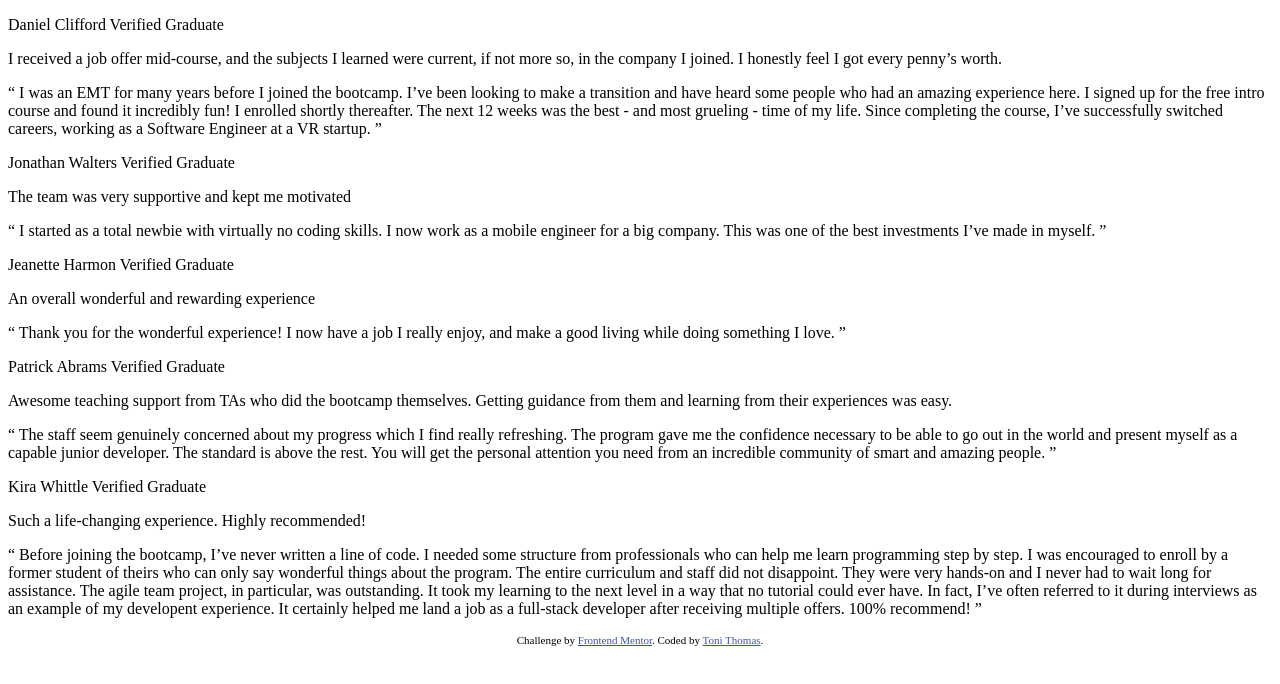
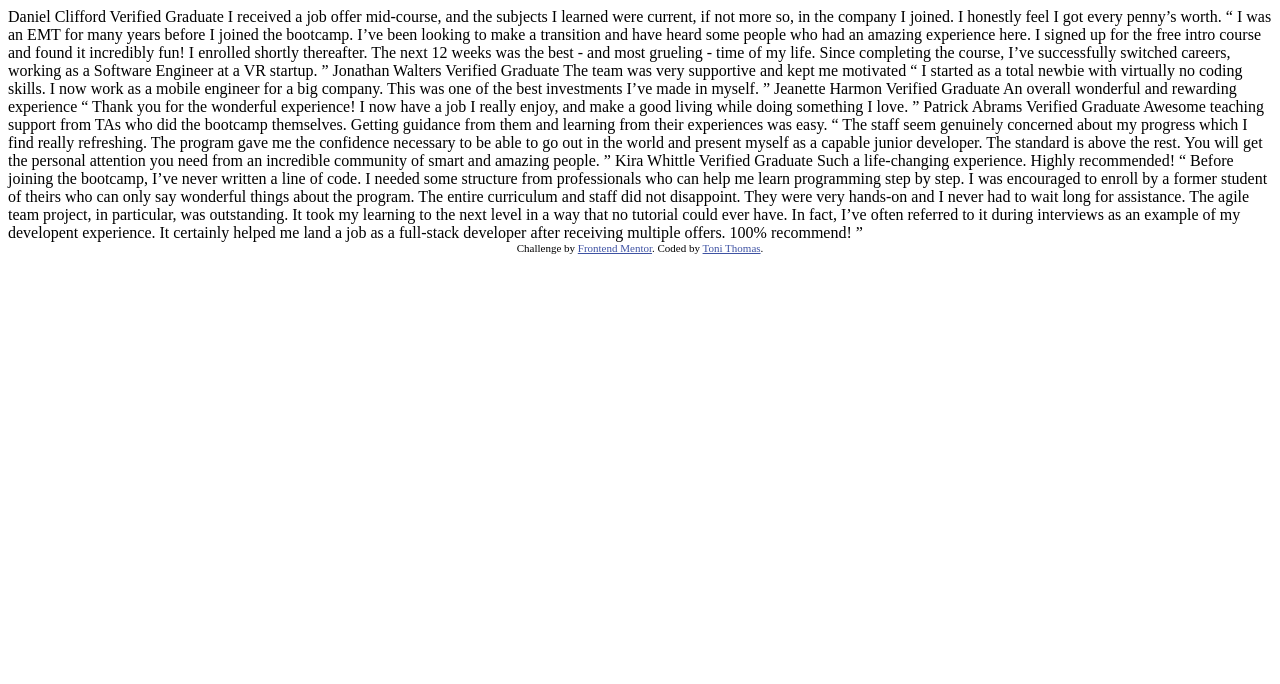
Before and after one commit to DiyBookOfLife/ps-FrontendMentor, a plain HTML site: page index.html in a window 1280 px wide. Drawn offline with Linux system fonts and the light colour scheme.

Commit message:
corrected html starter code

```diff
--- a/index.html
+++ b/index.html
@@ -11,7 +11,7 @@
       sizes="32x32"
       href="./images/favicon-32x32.png"
     />
-    <link rel="stylesheet" href="styles.css">
+
     <title>Frontend Mentor | Toni Thomas</title>
 
     <!-- Feel free to remove these styles or customise in your own stylesheet 👍 -->
@@ -26,73 +26,40 @@
     </style>
   </head>
   <body>
-    <article class="main-article">
-      <div>
-        <p class="author">Daniel Clifford Verified Graduate</p>
-      <p class="testimony">
-        I received a job offer mid-course, and the subjects I learned were
-        current, if not more so, in the company I joined. I honestly feel I got
-        every penny’s worth.
-      </p>
-      <p class="quotes">
-        “ I was an EMT for many years before I joined the bootcamp. I’ve been
-        looking to make a transition and have heard some people who had an
-        amazing experience here. I signed up for the free intro course and found
-        it incredibly fun! I enrolled shortly thereafter. The next 12 weeks was
-        the best - and most grueling - time of my life. Since completing the
-        course, I’ve successfully switched careers, working as a Software
-        Engineer at a VR startup. ”
-      </p>
-      </div>
+    Daniel Clifford Verified Graduate I received a job offer mid-course, and the
+    subjects I learned were current, if not more so, in the company I joined. I
+    honestly feel I got every penny’s worth. “ I was an EMT for many years
+    before I joined the bootcamp. I’ve been looking to make a transition and
+    have heard some people who had an amazing experience here. I signed up for
+    the free intro course and found it incredibly fun! I enrolled shortly
+    thereafter. The next 12 weeks was the best - and most grueling - time of my
+    life. Since completing the course, I’ve successfully switched careers,
+    working as a Software Engineer at a VR startup. ” Jonathan Walters Verified
+    Graduate The team was very supportive and kept me motivated “ I started as a
+    total newbie with virtually no coding skills. I now work as a mobile
+    engineer for a big company. This was one of the best investments I’ve made
+    in myself. ” Jeanette Harmon Verified Graduate An overall wonderful and
+    rewarding experience “ Thank you for the wonderful experience! I now have a
+    job I really enjoy, and make a good living while doing something I love. ”
+    Patrick Abrams Verified Graduate Awesome teaching support from TAs who did
+    the bootcamp themselves. Getting guidance from them and learning from their
+    experiences was easy. “ The staff seem genuinely concerned about my progress
+    which I find really refreshing. The program gave me the confidence necessary
+    to be able to go out in the world and present myself as a capable junior
+    developer. The standard is above the rest. You will get the personal
+    attention you need from an incredible community of smart and amazing people.
+    ” Kira Whittle Verified Graduate Such a life-changing experience. Highly
+    recommended! “ Before joining the bootcamp, I’ve never written a line of
+    code. I needed some structure from professionals who can help me learn
+    programming step by step. I was encouraged to enroll by a former student of
+    theirs who can only say wonderful things about the program. The entire
+    curriculum and staff did not disappoint. They were very hands-on and I never
+    had to wait long for assistance. The agile team project, in particular, was
+    outstanding. It took my learning to the next level in a way that no tutorial
+    could ever have. In fact, I’ve often referred to it during interviews as an
+    example of my developent experience. It certainly helped me land a job as a
+    full-stack developer after receiving multiple offers. 100% recommend! ”
 
-      <div>
-        <p class="author">Jonathan Walters Verified Graduate</p>
-      <p class="testimony">The team was very supportive and kept me motivated </p>
-      <p class="quotes">“ I started as a total
-      newbie with virtually no coding skills. I now work as a mobile engineer
-      for a big company. This was one of the best investments I’ve made in
-      myself. ”</p>
-      </div>
-
-      <div>
-        <p class="author">Jeanette Harmon Verified Graduate</p>
-      <p class="testimony">An overall wonderful and
-      rewarding experience </p>
-      <p. class="quotes">“ Thank you for the wonderful experience! I now have
-      a job I really enjoy, and make a good living while doing something I love.
-      ”</p>
-      </div>
-
-      <div>
-        <p class="author">Patrick Abrams Verified Graduate</p>
-        <p class="testimony">Awesome teaching support from TAs who
-        did the bootcamp themselves. Getting guidance from them and learning from
-        their experiences was easy. </p>
-        <p class="quotes">“ The staff seem genuinely concerned about my
-        progress which I find really refreshing. The program gave me the
-        confidence necessary to be able to go out in the world and present myself
-        as a capable junior developer. The standard is above the rest. You will
-        get the personal attention you need from an incredible community of smart
-        and amazing people. ”</p>
-      </div>
-
-      <div>
-        <p class="author">Kira Whittle Verified Graduate</p>
-      <p class="testimony">Such a life-changing experience. Highly recommended!</p>
-      <p class="quotes">“ Before joining the bootcamp, I’ve never
-      written a line of code. I needed some structure from professionals who can
-      help me learn programming step by step. I was encouraged to enroll by a
-      former student of theirs who can only say wonderful things about the
-      program. The entire curriculum and staff did not disappoint. They were
-      very hands-on and I never had to wait long for assistance. The agile team
-      project, in particular, was outstanding. It took my learning to the next
-      level in a way that no tutorial could ever have. In fact, I’ve often
-      referred to it during interviews as an example of my developent
-      experience. It certainly helped me land a job as a full-stack developer
-      after receiving multiple offers. 100% recommend! ”</p>
-    </div>
-
-    </article>
     <div class="attribution">
       Challenge by
       <a href="https://www.frontendmentor.io?ref=challenge" target="_blank"
```
